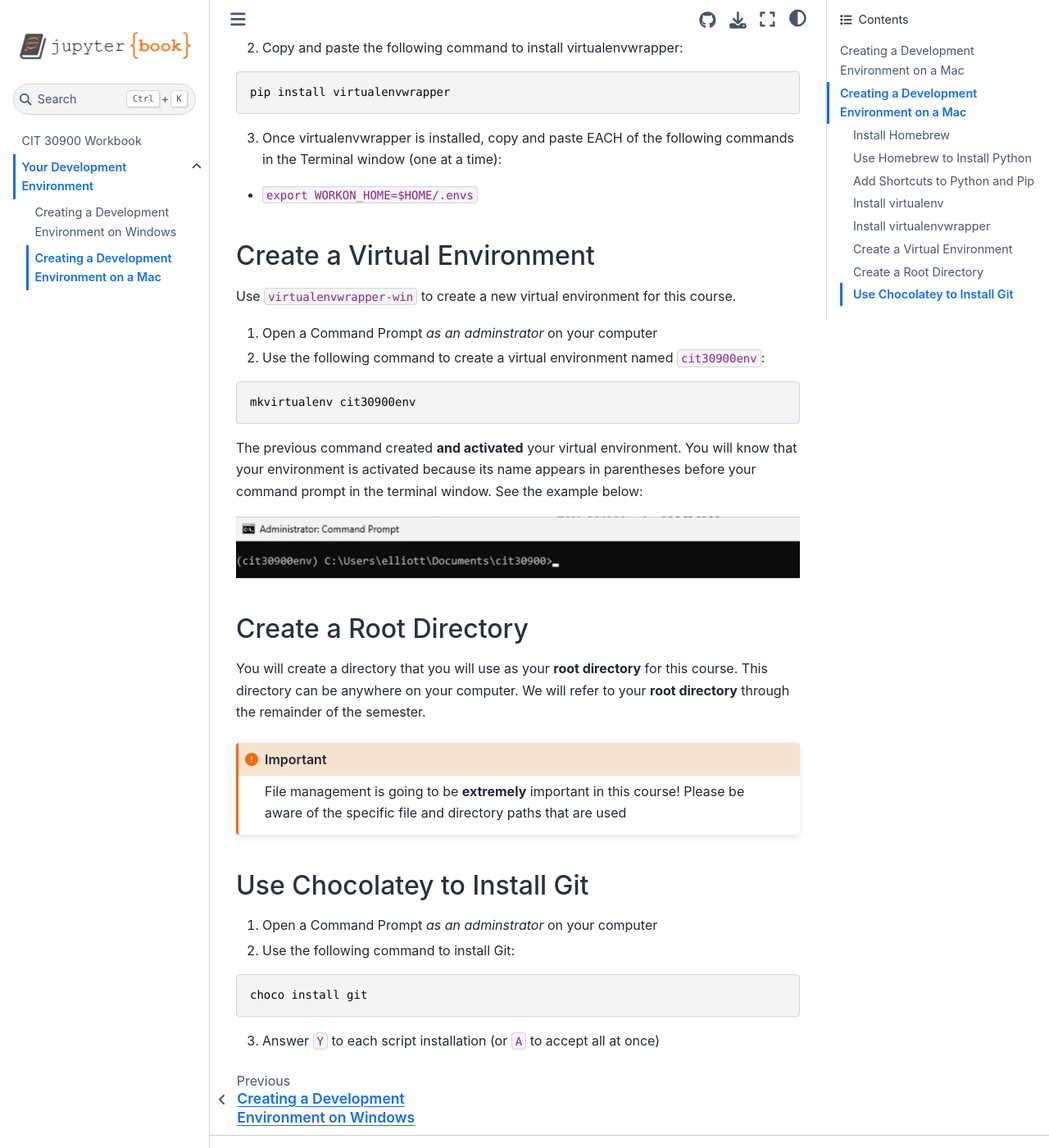
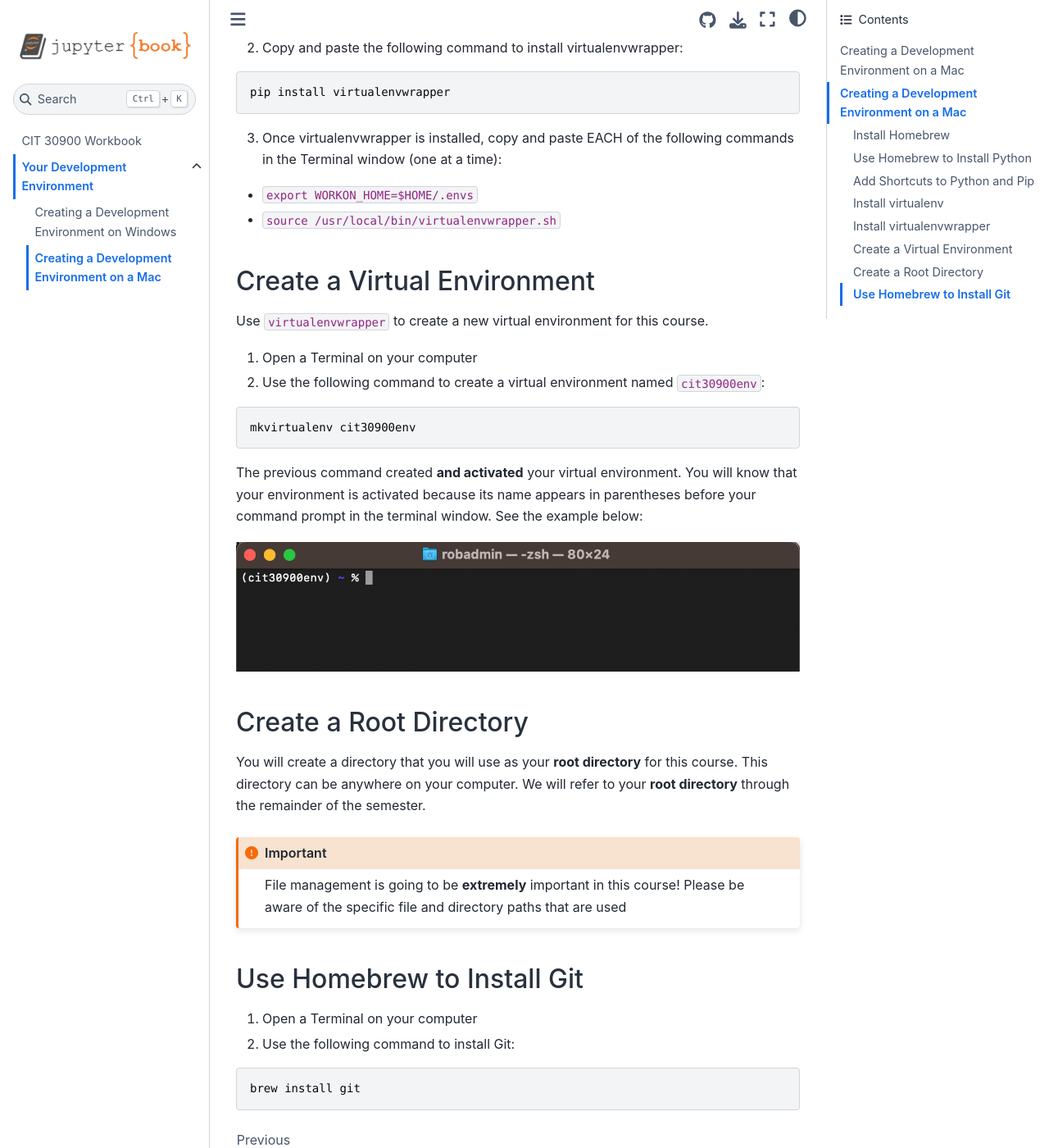
Before and after one commit to cit30900/workbook, a Jupyter Book: the page built from dev_environment/mac.md, in a window 1280 px wide and 1400 px high, scrolled down 3108 px. Shown: the whole window at 82% size. Built offline with Jupyter Book 1.0.4 settings and Sphinx 7.4.7 and the Sphinx Book theme 1.1.4, drawn with Linux system fonts in a browser that asks for light colours.

````diff
--- a/dev_environment/mac.md
+++ b/dev_environment/mac.md
@@ -107,12 +107,13 @@
 3. Once virtualenvwrapper is installed, copy and paste EACH of the following commands in the Terminal window (one at a time):
 
 * `export WORKON_HOME=$HOME/.envs`
+* `source /usr/local/bin/virtualenvwrapper.sh`
 
 (devenv:mac:virtualenvironment)=
 ## Create a Virtual Environment
-Use `virtualenvwrapper-win` to create a new virtual environment for this course.
+Use `virtualenvwrapper` to create a new virtual environment for this course.
 
-1. Open a Command Prompt *as an adminstrator* on your computer
+1. Open a Terminal on your computer
 2. Use the following command to create a virtual environment named `cit30900env`:
 
 ```
@@ -121,7 +122,7 @@
 
 The previous command created **and activated** your virtual environment. You will know that your environment is activated because its name appears in parentheses before your command prompt in the terminal window. See the example below:
 
-```{image} img/win-active-ve.png
+```{image} img/mac-active-ve.png
 :alt: An active virtual environment displayed at the command prompt
 :align: center
 ```
@@ -135,11 +136,10 @@
 ```
 
 (devenv:mac:git)=
-## Use Chocolatey to Install Git
-1. Open a Command Prompt *as an adminstrator* on your computer
+## Use Homebrew to Install Git
+1. Open a Terminal on your computer
 2. Use the following command to install Git:
 
 ```
-choco install git
+brew install git
 ```
-3. Answer `Y` to each script installation (or `A` to accept all at once)
````
Also changed, not shown: dev_environment/windows.md (+8 -0 lines), dev_environment/img/mac-active-ve.png (added).
